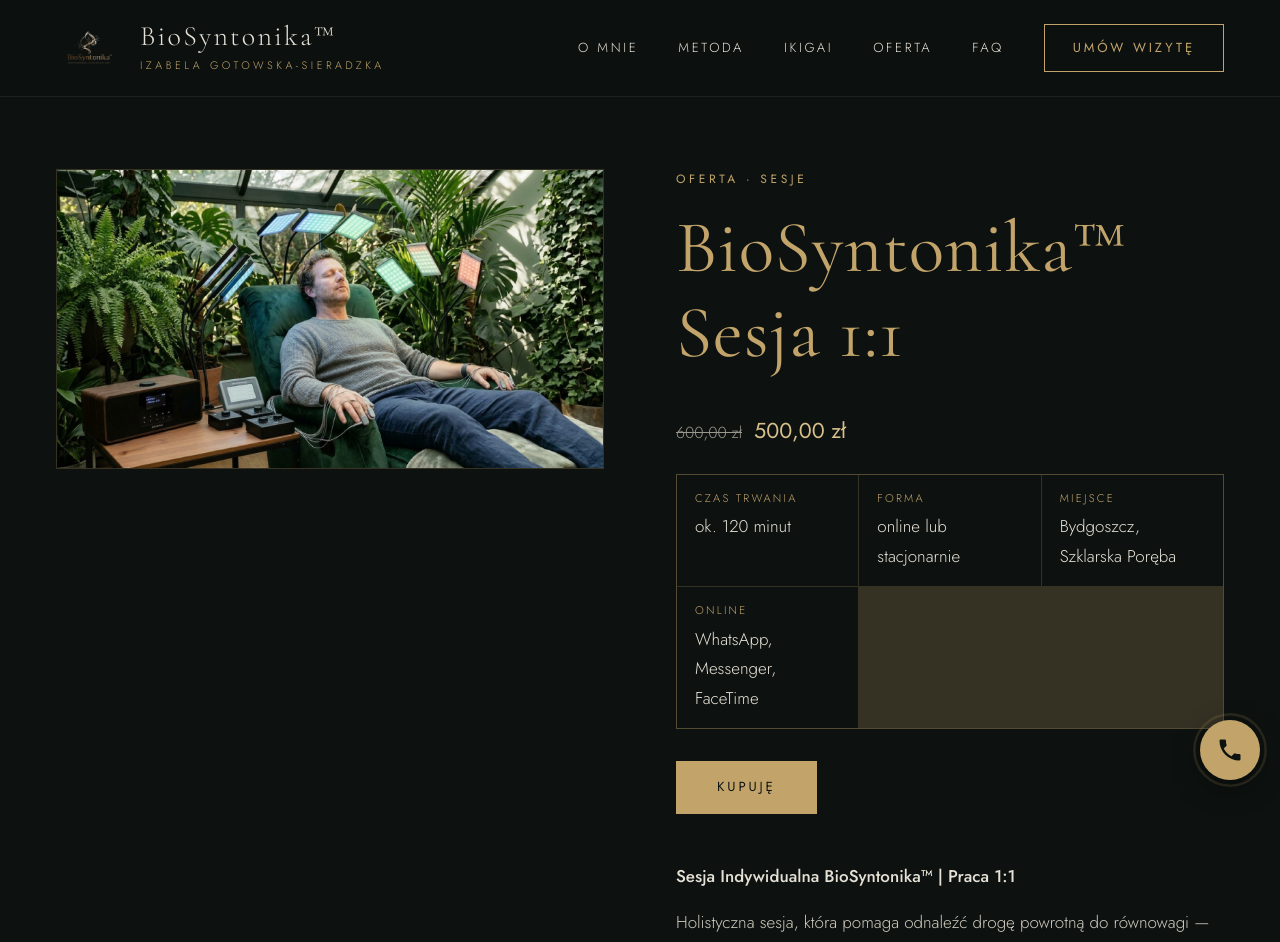
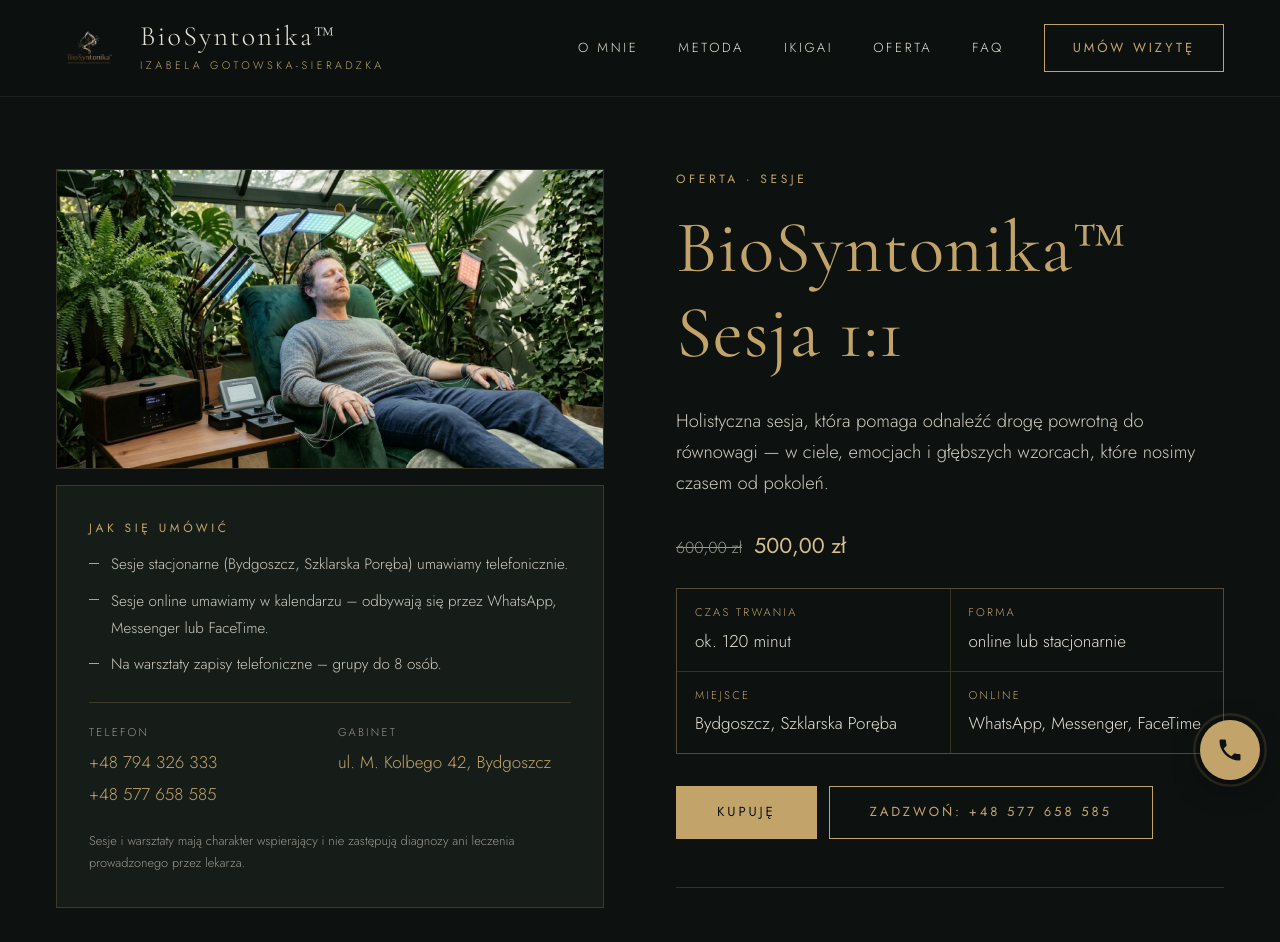
Before and after one commit to wojciech-korzeniewski/biosyntonika, a Next.js app: page /oferta/sesja-1-1 in a window 1280 px wide. Shown: the top 942 px of the page. Built offline with nearby package versions, Linux system fonts and the light colour scheme; no server answers.

Commit message:
feat: enhance product page with contact and booking information

```diff
--- a/src/app/oferta/[slug]/page.tsx
+++ b/src/app/oferta/[slug]/page.tsx
@@ -4,6 +4,7 @@ import Link from 'next/link'
 import { notFound } from 'next/navigation'
 import { JsonLd } from '@/components/JsonLd'
 import { Price } from '@/components/ProductCard'
+import { site } from '@/content/site'
 import { cms } from '@/lib/cms'
 import { OG_SIZE, ogImageUrl } from '@/lib/og'
 import { productJsonLd, stripHtml, truncate } from '@/lib/seo'
@@ -43,6 +44,8 @@ export default async function ProductPage({ params }: Props) {
   const product = await cms.getProduct((await params).slug)
   if (!product) notFound()
   const [main, ...rest] = product.images
+  const { contact, booking } = site
+  const tel = (phone: string) => `tel:${phone.replace(/\s/g, '')}`
 
   return (
     <article className="container product">
@@ -59,6 +62,31 @@ export default async function ProductPage({ params }: Props) {
             priority={i === 0}
           />
         ))}
+        <aside className="panel product-aside">
+          <p className="eyebrow">Jak się umówić</p>
+          <ul className="product-steps">
+            {booking.howTo.map((step) => (
+              <li key={step}>{step}</li>
+            ))}
+          </ul>
+          <div className="product-contact">
+            <div>
+              <span className="muted">Telefon</span>
+              {contact.phones.map((phone) => (
+                <a key={phone} href={tel(phone)}>
+                  {phone}
+                </a>
+              ))}
+            </div>
+            <div>
+              <span className="muted">Gabinet</span>
+              <a href={booking.mapsUrl} target="_blank" rel="noopener noreferrer">
+                {contact.street}, {contact.city}
+              </a>
+            </div>
+          </div>
+          <p className="disclaimer">{site.disclaimer}</p>
+        </aside>
       </div>
       <div className="product-info">
         <p className="eyebrow">
@@ -66,6 +94,12 @@ export default async function ProductPage({ params }: Props) {
           {product.categories[0] && <> · {product.categories[0].name}</>}
         </p>
         <h1>{product.title}</h1>
+        {product.shortDescriptionHtml && (
+          <div
+            className="product-lead"
+            dangerouslySetInnerHTML={{ __html: product.shortDescriptionHtml }}
+          />
+        )}
         <Price product={product} />
         {product.facts?.length ? (
           <dl className="facts">
@@ -77,6 +111,7 @@ export default async function ProductPage({ params }: Props) {
             ))}
           </dl>
         ) : null}
+        <div className="product-cta">
           {product.purchasable ? (
             <a href={cms.getCheckoutUrl(product)} className="btn btn-solid">
               Kupuję
@@ -84,6 +119,10 @@ export default async function ProductPage({ params }: Props) {
           ) : (
             <p className="muted">Obecnie niedostępne.</p>
           )}
+          <a href={tel(contact.bookingPhone)} className="btn btn-outline">
+            Zadzwoń: {contact.bookingPhone}
+          </a>
+        </div>
         {product.descriptionHtml && (
           <div className="prose" dangerouslySetInnerHTML={{ __html: product.descriptionHtml }} />
         )}
--- a/src/app/styles.css
+++ b/src/app/styles.css
@@ -190,7 +190,22 @@ html.menu-open, html.menu-open body { overflow: hidden; }
 .product { display: grid; grid-template-columns: 1fr 1fr; gap: 72px; padding-top: 72px; padding-bottom: 120px; align-items: start; }
 .product-gallery { display: grid; gap: 16px; position: sticky; top: 120px; }
 .product-gallery img { width: 100%; height: auto; border: 1px solid var(--line); }
-.product-info .btn { margin-bottom: 48px; }
+.product-info h1 { margin-bottom: 0.4em; }
+.product-lead { font-size: 1.15rem; line-height: 1.7; color: #cfcabe; margin-bottom: 28px; max-width: 34em; }
+.product-lead p { margin: 0; }
+.product-cta { display: flex; flex-wrap: wrap; gap: 12px; margin-bottom: 56px; padding-bottom: 48px; border-bottom: 1px solid var(--line); }
+.product-cta .muted { margin: 0; align-self: center; }
+.product-aside { padding: 32px; }
+.product-aside .eyebrow { margin-bottom: 0.8rem; }
+.product-steps { list-style: none; padding: 0; margin: 0 0 24px; display: grid; gap: 10px; font-size: 0.95rem; color: #cfcabe; }
+.product-steps li { position: relative; padding-left: 22px; }
+.product-steps li::before { content: ''; position: absolute; left: 0; top: 0.75em; width: 10px; height: 1px; background: var(--gold); }
+.product-contact { display: grid; grid-template-columns: 1fr 1fr; gap: 16px; padding-top: 20px; border-top: 1px solid var(--line); }
+.product-contact div { display: flex; flex-direction: column; gap: 2px; }
+.product-contact .muted { font-size: 0.7rem; letter-spacing: 0.2em; text-transform: uppercase; margin-bottom: 4px; }
+.product-aside .disclaimer { margin: 20px 0 0; }
+/* Sticky tylko gdy galeria + panel mieszczą się w oknie */
+@media (max-height: 900px) { .product-gallery { position: static; } }
 .product-info .eyebrow a { color: var(--gold); }
 
 /* Prose (HTML z CMS) */
@@ -214,8 +229,9 @@ html.menu-open, html.menu-open body { overflow: hidden; }
 .faq details p { color: #cfcabe; padding-bottom: 24px; margin: 0; }
 
 /* Product facts */
-.facts { display: grid; grid-template-columns: repeat(auto-fit, minmax(180px, 1fr)); gap: 1px; margin: 0 0 32px; border: 1px solid var(--line); background: var(--line); }
+.facts { display: grid; grid-template-columns: repeat(2, 1fr); gap: 1px; margin: 0 0 32px; border: 1px solid var(--line); background: var(--line); }
 .facts div { background: var(--bg); padding: 14px 18px; }
+.facts div:last-child:nth-child(odd) { grid-column: 1 / -1; }
 .facts dt { font-size: 0.7rem; letter-spacing: 0.2em; text-transform: uppercase; color: var(--gold); }
 .facts dd { margin: 4px 0 0; }
 
@@ -495,3 +511,8 @@ select.ikg-input { appearance: none; }
 
 /* Miejsce na przycisk telefonu, żeby nie zasłaniał stopki */
 .footer-bottom { padding-bottom: 96px; }
+
+@media (max-width: 520px) {
+  .facts, .product-contact { grid-template-columns: 1fr; }
+  .product-cta .btn { flex: 1 1 100%; text-align: center; }
+}
```
Lines whose indentation alone changed are shown as unchanged.
